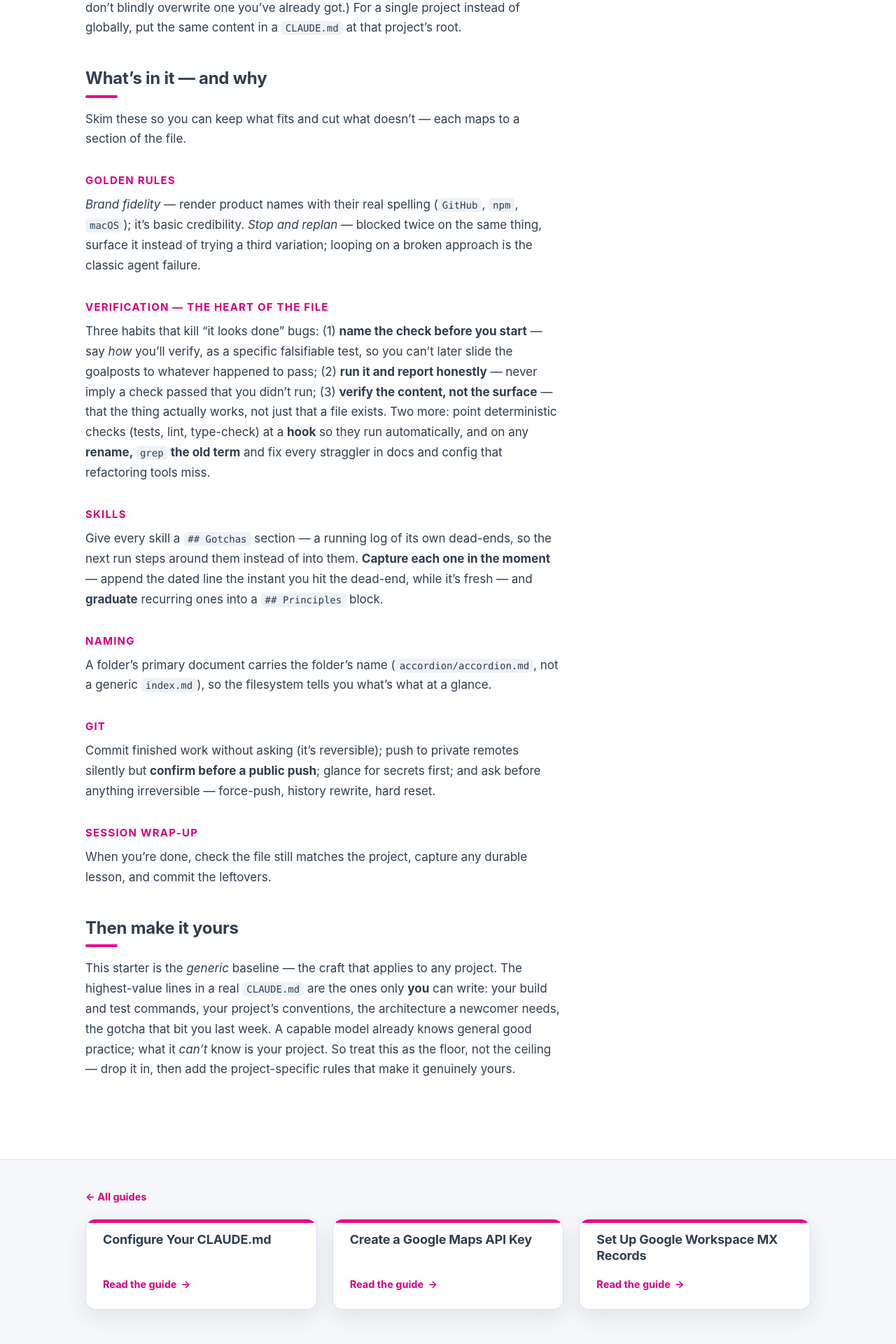
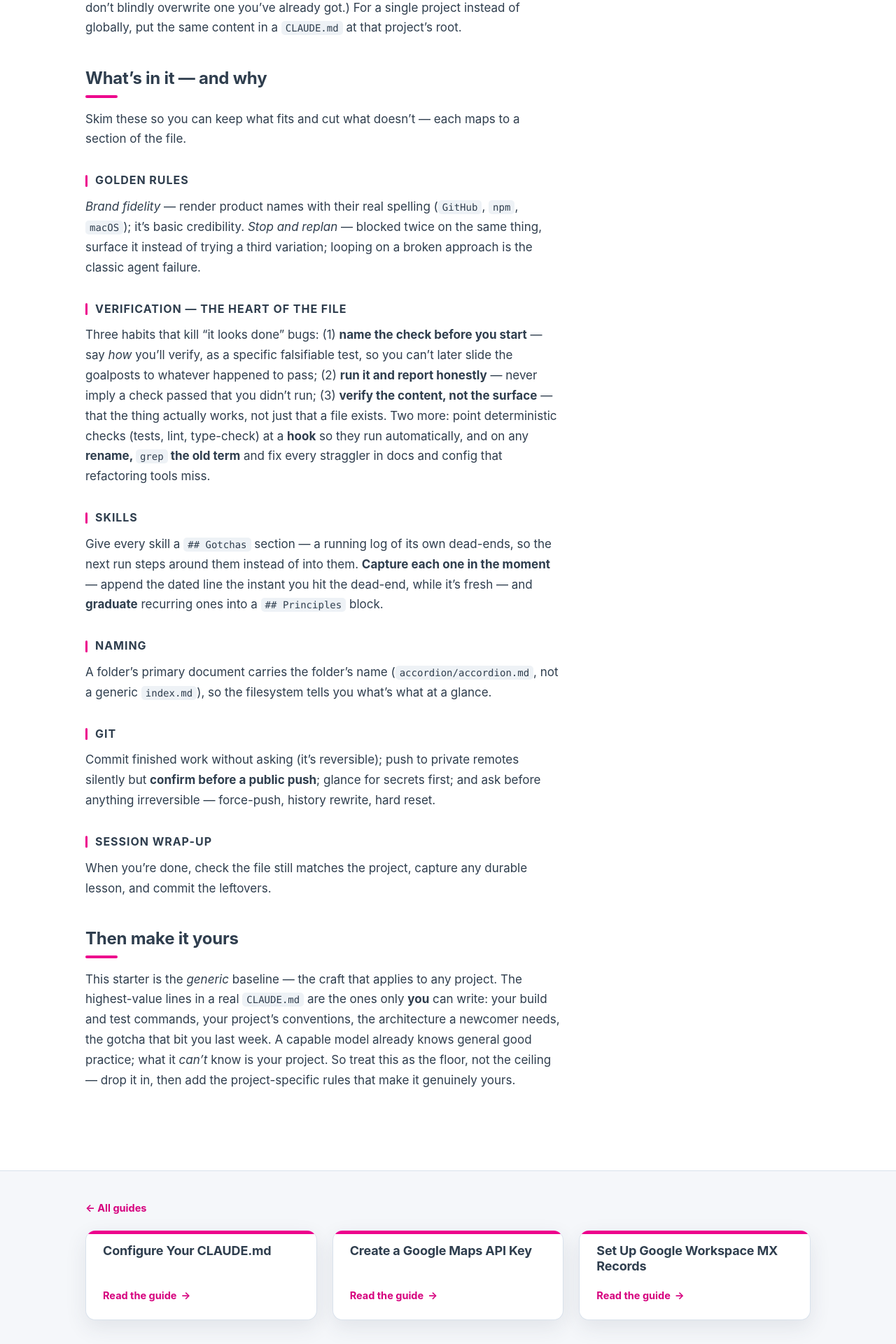
Before and after one commit to theWEBDOGS/guides, a Jekyll site: the page built from configure-your-claude-md/configure-your-claude-md.md, in a window 1280 px wide. Shown: the part 833-2753 px from the top of the page at 70% size. Built offline with Jekyll 4.4.1, drawn with Linux system fonts in a browser that asks for light colours; some web fonts are replaced; our own code applies the rules of GitHub Pages for plain Markdown files.

Commit message:
Publish guides (2026-06-19) [generated]

```diff
--- a/assets/css/guides.css
+++ b/assets/css/guides.css
@@ -166,9 +166,15 @@ article h2::after {
 article h2:first-of-type { margin-top: 0; }
 article h3 {
   font-family: var(--brand-font);
-  font-size: 15px; line-height: 1.4; color: var(--accent-ink); font-weight: 700;
-  text-transform: uppercase; letter-spacing: .08em;
-  margin: 34px 0 10px; scroll-margin-top: 26px;
+  font-size: 16px; line-height: 1.35; color: var(--navy); font-weight: 700;
+  text-transform: uppercase; letter-spacing: .06em;
+  display: flex; align-items: baseline; gap: 11px;
+  margin: 34px 0 12px; scroll-margin-top: 26px;
+}
+article h3::before {
+  content: ""; flex: none; align-self: stretch;
+  width: 3px; margin: .15em 0; border-radius: 2px;
+  background: var(--accent);
 }
 
 article blockquote {
```
